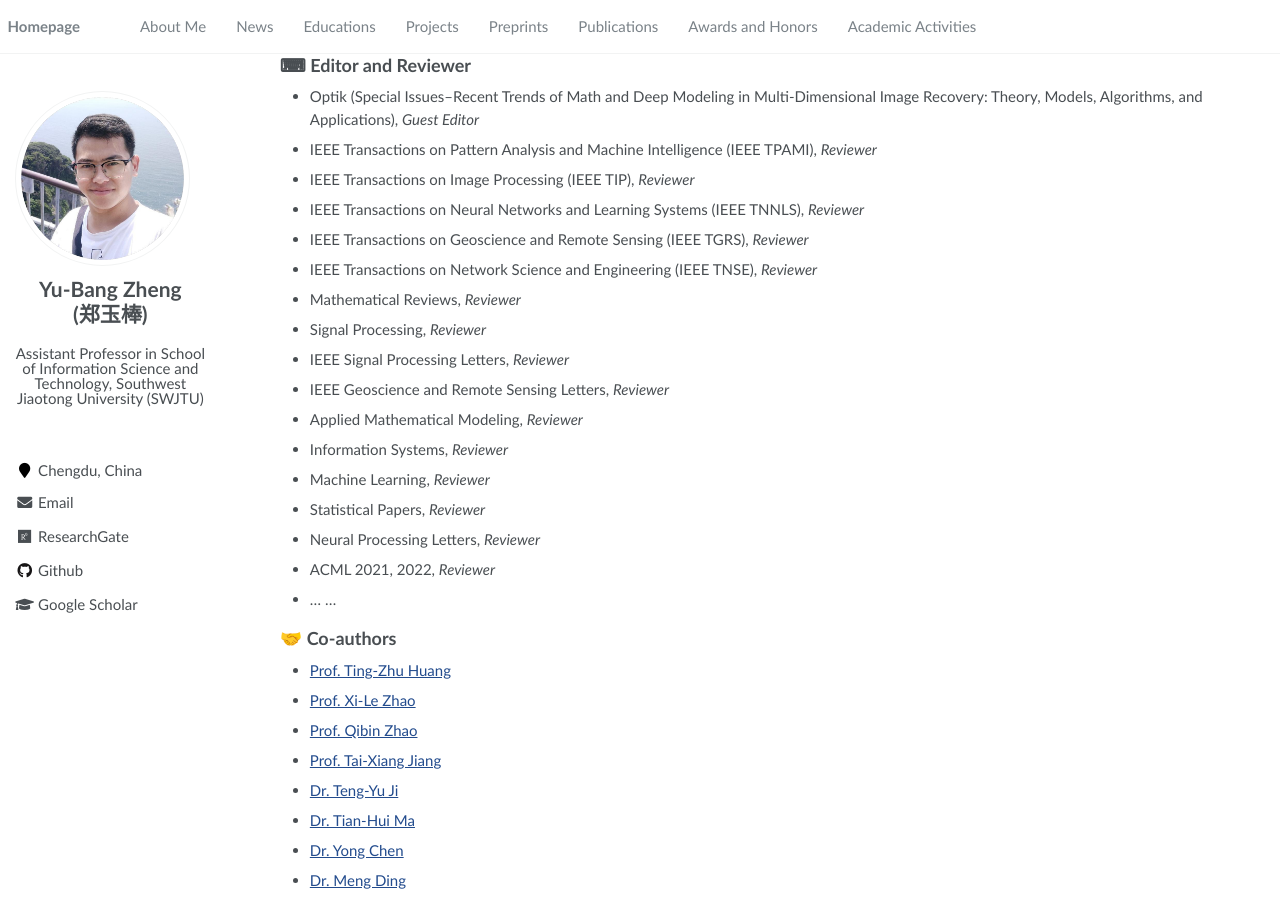
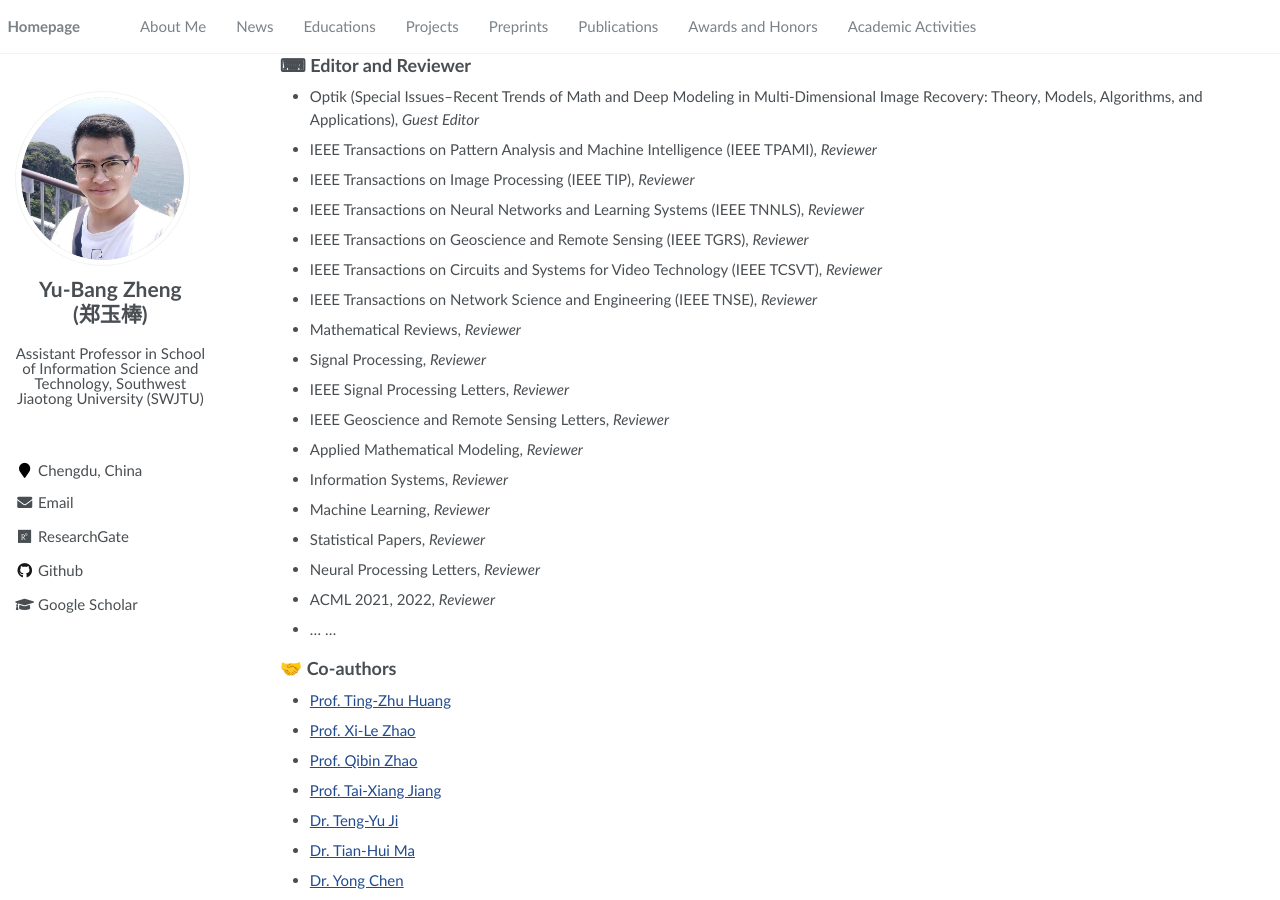
Before and after one commit to YuBangZheng/yubangzheng.github.io, a Jekyll site: the page built from pages/about.md, in a window 1280 px wide and 900 px high, scrolled down 2763 px. Built offline with Jekyll 4.4.1, drawn with Linux system fonts in a browser that asks for light colours; a script that is not in the unit is left out.

Commit message:
Update about.md

```diff
--- a/pages/about.md
+++ b/pages/about.md
@@ -130,6 +130,7 @@
 -  IEEE Transactions on Image Processing (IEEE TIP), _Reviewer_
 -  IEEE Transactions on Neural Networks and Learning Systems (IEEE TNNLS), _Reviewer_
 -  IEEE Transactions on Geoscience and Remote Sensing (IEEE TGRS), _Reviewer_
+-  IEEE Transactions on Circuits and Systems for Video Technology (IEEE TCSVT), _Reviewer_
 -  IEEE Transactions on Network Science and Engineering (IEEE TNSE), _Reviewer_
 -  Mathematical Reviews, _Reviewer_
 -  Signal Processing, _Reviewer_
```
